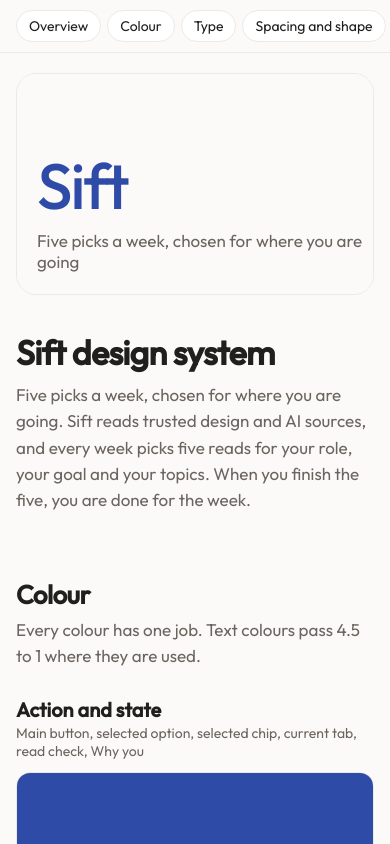
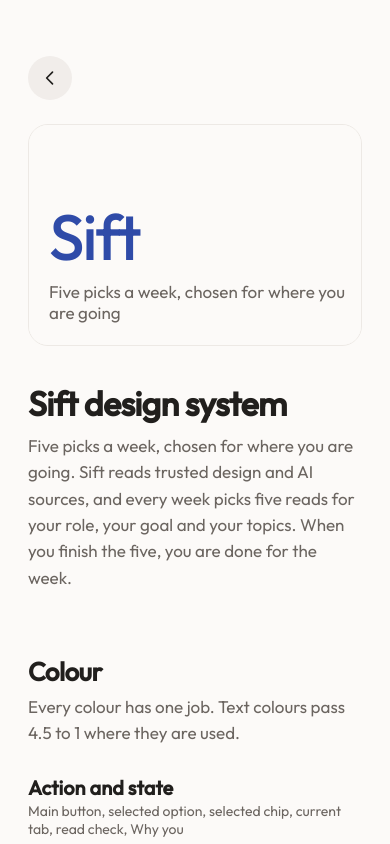
Before and after one commit to yeochoi/sift, a plain HTML site: page design-system/index.html in a window 390 px wide. Shown: the top 844 px of the page. Drawn offline with Linux system fonts and the light colour scheme.

Commit message:
Sources list in Settings, a way back from the design system
Settings lists the sources in place of the repository link. The design system page has a back button to Settings and no sideways menu on phones. Focus rings show for keyboard use only.

Co-Authored-By: Claude Opus 5.5 <noreply@anthropic.com>
Claude-Session: https://claude.ai/code/session_01GPYRWY18PjTJ9o7inzeVqx

```diff
--- a/design-system/index.html
+++ b/design-system/index.html
@@ -101,12 +101,11 @@ tr:last-child td { border-bottom: 0; }
 .comp .guide ul { margin: 0; padding-left: 18px; font-size: 14px; line-height: 1.6; color: var(--ink); } .comp .guide li { margin: 3px 0; }
 footer { margin-top: 72px; padding-top: 20px; border-top: 1px solid var(--line); font-size: 14px; color: var(--muted); }
 footer a, .prose a { color: var(--blue-text); }
+.back { width: 44px; height: 44px; border-radius: 999px; background: var(--chip); color: var(--ink); display: flex; align-items: center; justify-content: center; margin-bottom: 24px; }
 @media (max-width: 860px) {
   .layout { display: block; }
-  aside { position: sticky; z-index: 5; height: auto; display: flex; gap: 6px; overflow-x: auto; padding: 10px 16px; background: var(--bg); border-right: 0; border-bottom: 1px solid var(--line); white-space: nowrap; }
-  aside > .brand, aside .label { display: none; }
-  aside a { margin: 0; padding: 6px 12px; border-radius: 999px; background: var(--surface); border: 1px solid var(--line); font-size: 14px; }
-  main { padding: 20px 16px 72px; }
+  aside { display: none; }
+  main { padding: calc(56px + env(safe-area-inset-top, 0px)) 28px 72px; }
   h1 { font-size: 34px; } h2.sec { font-size: 26px; margin-top: 56px; }
   .spec { grid-template-columns: 1fr; gap: 6px; }
   .comp .stage { padding: 16px; justify-content: flex-start; }
@@ -125,6 +124,7 @@ footer a, .prose a { color: var(--blue-text); }
   <a href="#principles">Principles</a><a href="#content">Content</a><a href="#layout">Layout</a><a href="#iconography">Iconography</a><a href="#accessibility">Accessibility</a>
 </aside>
 <main>
+  <a class="back" href="../#/settings" aria-label="Back to Sift"><svg aria-hidden="true" width="20" height="20" viewBox="0 0 24 24" fill="none" stroke="currentColor" stroke-width="2" stroke-linecap="round" stroke-linejoin="round"><path d="M15 5l-7 7 7 7"/></svg></a>
   <div class="cover" id="overview">
 <div class="cv" style="height:280px;background:var(--bg);font-family:var(--font-sans);position:relative;overflow:hidden"><div class="txt" style="position:absolute;left:40px;bottom:40px"><div class="nm" style="font-size:96px;line-height:1;font-weight:500;letter-spacing:-2px;color:var(--primary)">Sift</div><div style="margin-top:12px;font-size:17px;color:var(--muted)">Five picks a week, chosen for where you are going</div></div></div>
 </div>
```
Also changed, not shown: index.html (+9 -4 lines), scripts/build-design-system.mjs (+4 -4 lines).
